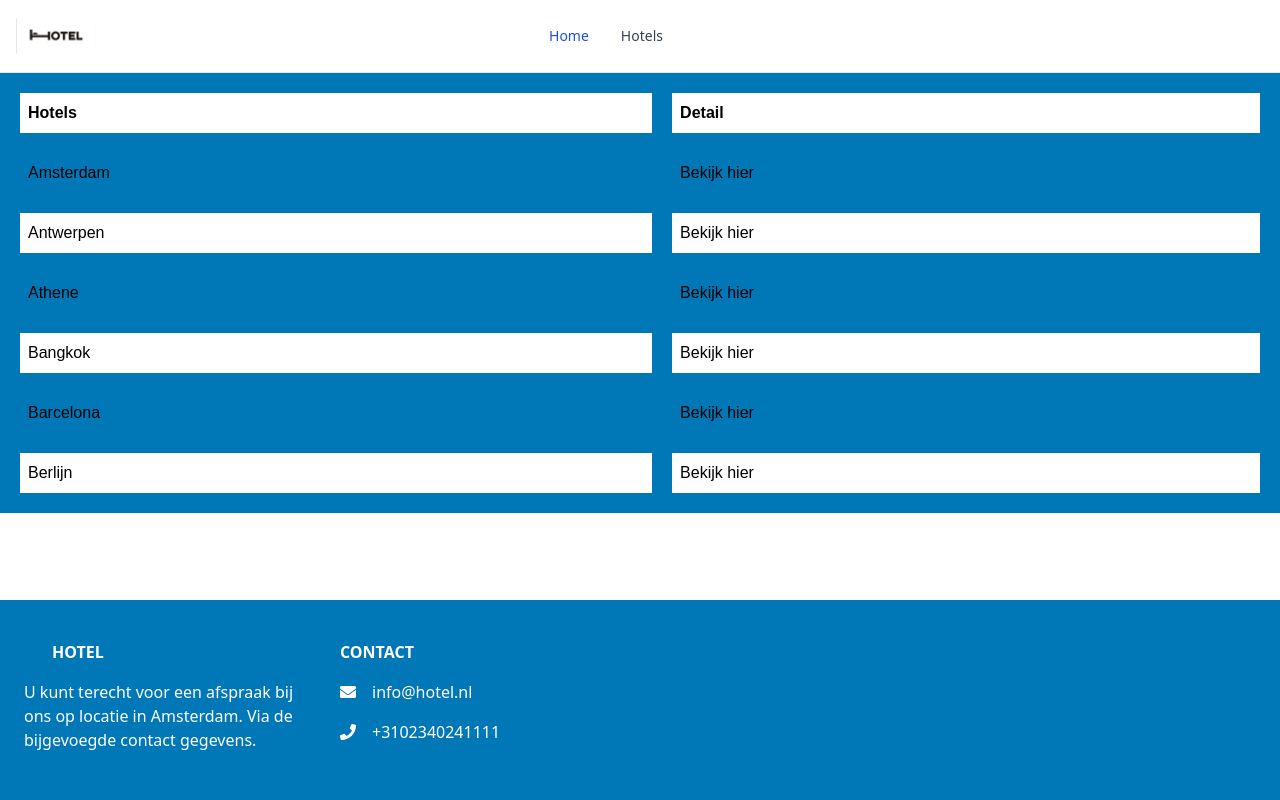
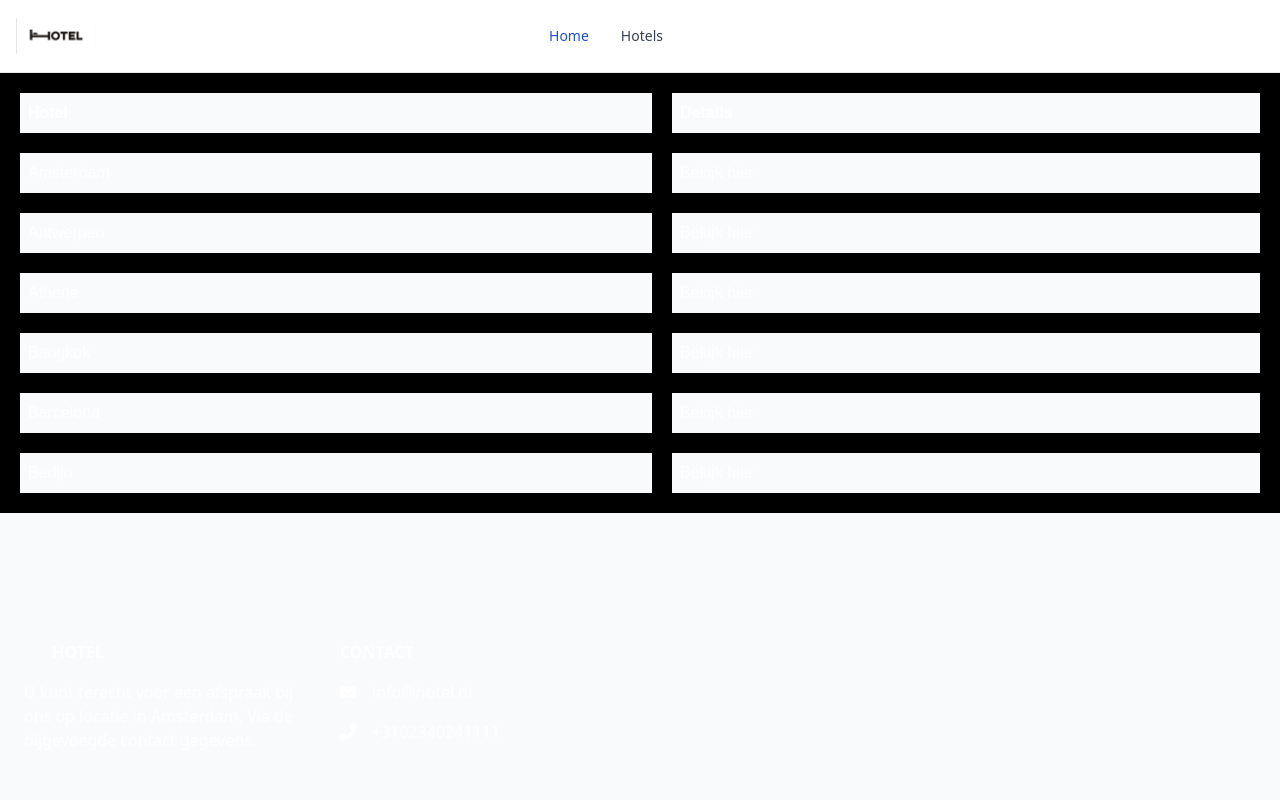
Before and after one commit to BatuhanYumak/Django-Hotel, a Django app: page /hotels/ in a window 1280 px wide. Run offline with Django 4.2, Linux system fonts and the light colour scheme; some libraries are stand-ins or nearby versions.

Commit message:
Front-end van Hotel pagina aangepast

```diff
--- a/myworld/members/static/style.css
+++ b/myworld/members/static/style.css
@@ -23,14 +23,14 @@ table {
   }
 
   td, th {
-    border: 20px solid #0077B6;
+    border: 20px solid;
     text-align: left;
     padding: 8px;
   }
+/*
+  tr:nth-child(even) {
 
-  tr:nth-child(even) {
-    background-color: #0077B6;
-  }
+  } */
 .ams {
   border-style: dotted;
 }
--- a/myworld/members/templates/hotel.html
+++ b/myworld/members/templates/hotel.html
@@ -10,7 +10,7 @@
     <link rel="stylesheet" href="{% static 'style.css' %}" />
   </head>
 
-<body>
+<body class="bg-gray-50 dark:bg-gray-900">
     <!--Navbar-->
     <nav class="bg-white px-2 sm:px-4 py-2.5 dark:bg-white-900  w-full z-20 top-0 left-0 border-b border-white-200 dark:border-white-600">
         <div class="container flex flex-wrap items-center justify-between mx-auto">
@@ -36,42 +36,42 @@
 
 
 
-      <table>
+      <table >
         <tr>
-          <th>Hotels</th>
-          <th>Detail</th>
+          <th><p class="text-white">Hotel</p></th>
+          <th><p class="text-white">Details</p></th>
         </tr>
         <tr>
-          <td>Amsterdam</td>
-          <td><a href="{% url 'ams' %}">Bekijk hier </td>
+          <td><p class="text-white">Amsterdam</p></td>
+          <td><a class="text-white" href="{% url 'ams' %}">Bekijk hier </td>
 
         </tr>
         <tr>
-          <td>Antwerpen</td>
-          <td><a href="{% url 'antw' %}">Bekijk hier</td>
+          <td><p class="text-white">Antwerpen</p> </td>
+          <td><a class="text-white" href="{% url 'antw' %}">Bekijk hier</td>
         </tr>
         <tr>
-          <td>Athene</td>
-          <td><a href="{% url 'ath' %}">Bekijk hier</td>
+          <td><p class="text-white">Athene</p></td>
+          <td><a class="text-white" href="{% url 'ath' %}">Bekijk hier</td>
         </tr>
         <tr>
-          <td>Bangkok</td>
-          <td><a href="{% url 'bak' %}">Bekijk hier</td>
+          <td><p class="text-white">Bangkok</p></td>
+          <td><a class="text-white" href="{% url 'bak' %}">Bekijk hier</td>
         </tr>
         <tr>
-          <td>Barcelona</td>
-          <td><a href="{% url 'bar' %}">Bekijk hier</td>
+          <td><p class="text-white">Barcelona</p></td>
+          <td><a class="text-white" href="{% url 'bar' %}">Bekijk hier</td>
 
         </tr>
         <tr>
-          <td>Berlijn</td>
-          <td><a href="{% url 'ber' %}">Bekijk hier</td>
+          <td><p class="text-white">Berlijn</p></td>
+          <td><a class="text-white" href="{% url 'ber' %}">Bekijk hier</td>
           </tr>
       </table>
 
 
       <!--Footer-->
-            <footer class="text-center lg:text-left blueDarker text-white">
+            <footer class="text-center lg:text-left blueDarker  text-white bg-gray-50 dark:bg-gray-900"">
 
               <div class="mx-6 py-10 text-center md:text-left">
                   <div class="grid grid-1 md:grid-cols-2 lg:grid-cols-4 gap-8">
--- a/myworld/members/templates/index.html
+++ b/myworld/members/templates/index.html
@@ -15,8 +15,8 @@
   <body class="bg-gray-50 dark:bg-gray-900">
     <!--Navabr-->
 
-    <h1>{{ message }}</h1>
-    <h1>{{ message1 }}</h1>
+    <h1 class="text-white">{{ message }}</h1>
+    <h1 class="text-white">{{ message1 }}</h1>
 
     <nav
       class="bg-white px-2 sm:px-4 py-2.5 dark:bg-white-900 w-full z-20 top-0 left-0 border-b border-white-200 dark:border-white-600"
```
